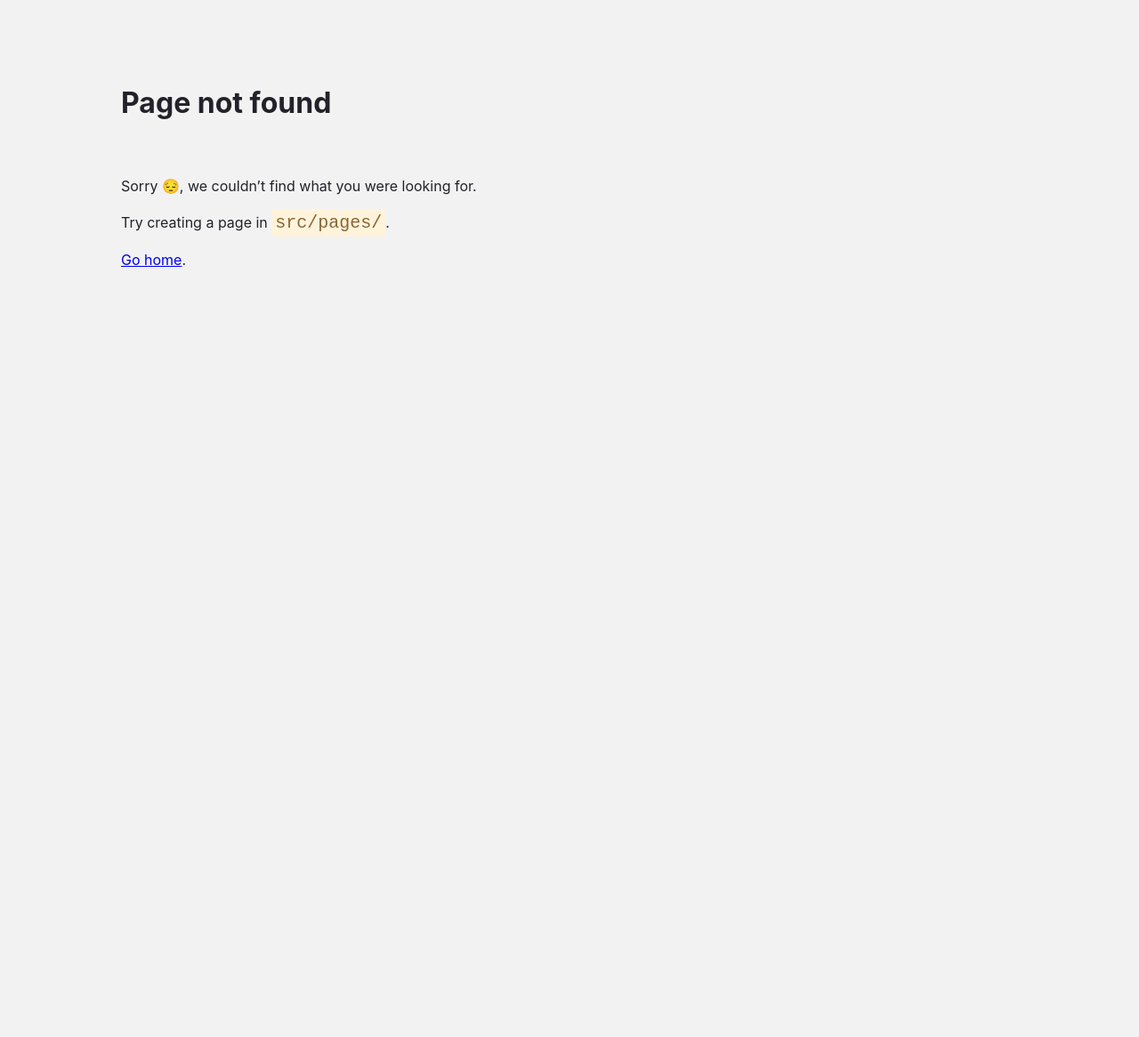
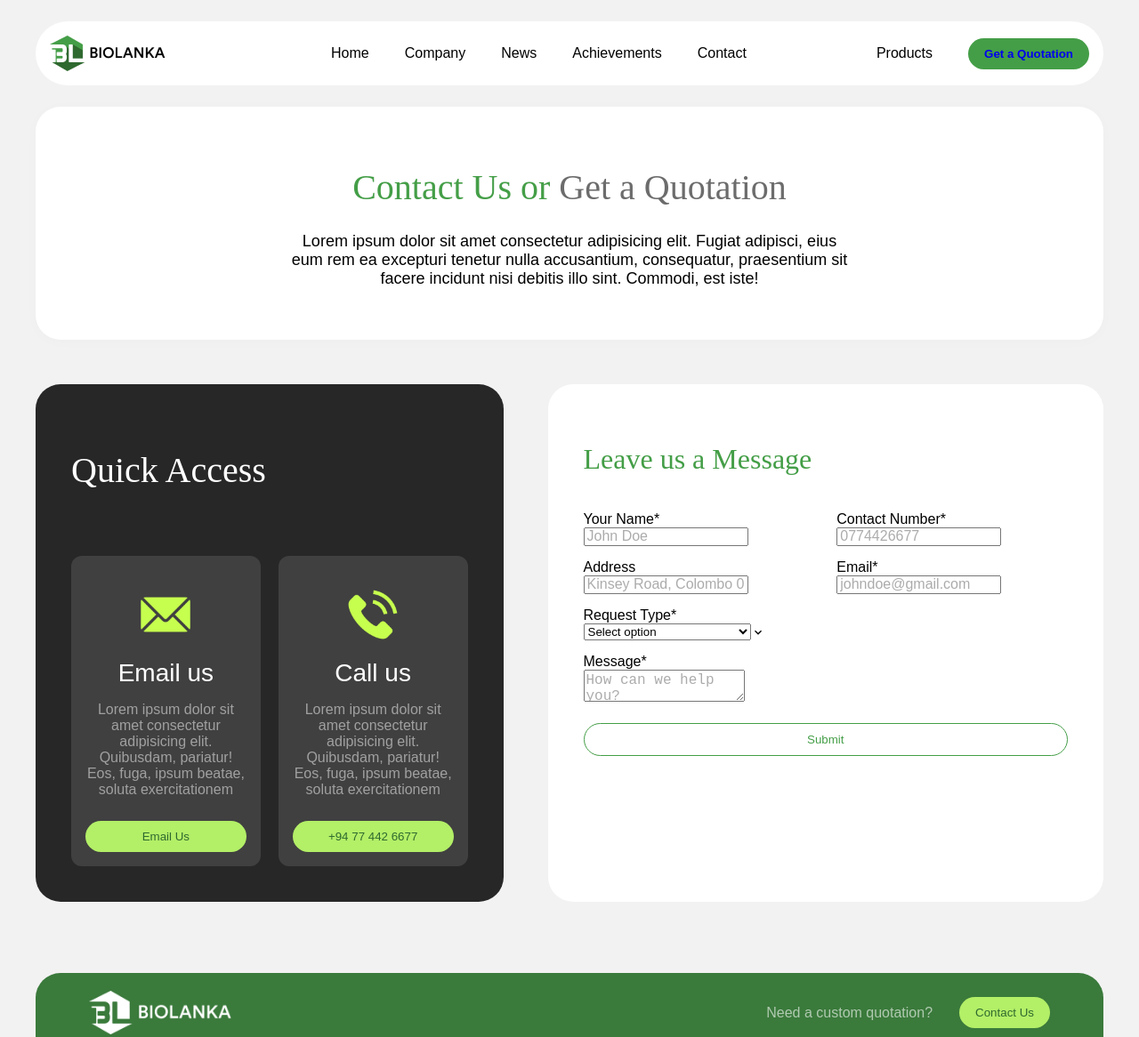
Before and after one commit to asherdharmasiri/biolankaexports, a Gatsby site: page /contact-us in a window 1280 px wide. Before the commit this address had no page. Shown: the top 1166 px of the page at 89% size. Before the commit the page ends 800 px from the top, so only its background shows below. Built offline with nearby package versions, Linux system fonts and the light colour scheme; Gatsby itself is replaced by a stand-in of ours.

Commit message:
add contact us page

```diff
--- /dev/null
+++ b/src/components/ContactUs/ContactForm/ContactForm.js
@@ -0,0 +1,126 @@
+import React from "react";
+import * as classes from "./ContactForm.module.scss";
+import Button from "../../../ui/Button/Button";
+import { StaticImage } from "gatsby-plugin-image";
+import {
+  FormControl,
+  FormLabel,
+  Input,
+  Select,
+  Textarea,
+} from "@chakra-ui/react";
+
+const ContactForm = () => {
+  return (
+    <div className={classes.ContactForm}>
+      <div className={classes.ContactPanel}>
+        <h2>Quick Access</h2>
+        <div className={classes.CardContainer}>
+          <div className={classes.ContactCard}>
+            <StaticImage src="../../../images/contact/email.png" width={100} />
+            <div>
+              <span>Email us</span>
+              <p>
+                Lorem ipsum dolor sit amet consectetur adipisicing elit.
+                Quibusdam, pariatur! Eos, fuga, ipsum beatae, soluta
+                exercitationem{" "}
+              </p>
+              <Button secondary width={100}>
+                Email Us
+              </Button>
+            </div>
+          </div>
+          <div className={classes.ContactCard}>
+            <StaticImage src="../../../images/contact/phone.png" width={100} />
+            <div>
+              <span>Call us</span>
+              <p>
+                Lorem ipsum dolor sit amet consectetur adipisicing elit.
+                Quibusdam, pariatur! Eos, fuga, ipsum beatae, soluta
+                exercitationem{" "}
+              </p>
+              <Button secondary width={100}>
+                +94 77 442 6677
+              </Button>
+            </div>
+          </div>
+        </div>
+      </div>
+      <div className={classes.Form}>
+        <div className={classes.Title}>
+          <h2>Leave us a Message</h2>
+        </div>
+        <form>
+          <div className={classes.Row}>
+            <FormControl isRequired>
+              <FormLabel>Your Name</FormLabel>
+              <Input
+                type="email"
+                size="lg"
+                placeholder="John Doe"
+                _placeholder={{ opacity: 0.6, fontSize: 16 }}
+              />
+            </FormControl>
+            <FormControl isRequired>
+              <FormLabel>Contact Number</FormLabel>
+              <Input
+                type="email"
+                size="lg"
+                placeholder="0774426677"
+                _placeholder={{ opacity: 0.6, fontSize: 16 }}
+              />
+            </FormControl>
+          </div>
+          <div className={classes.Row}>
+            <FormControl>
+              <FormLabel>Address</FormLabel>
+              <Input
+                type="email"
+                size="lg"
+                placeholder="Kinsey Road, Colombo 08"
+                _placeholder={{ opacity: 0.6, fontSize: 16 }}
+              />
+            </FormControl>
+            <FormControl isRequired>
+              <FormLabel>Email</FormLabel>
+              <Input
+                type="email"
+                size="lg"
+                placeholder="johndoe@gmail.com"
+                _placeholder={{ opacity: 0.6, fontSize: 16 }}
+              />
+            </FormControl>
+          </div>
+          <div className={classes.Row}>
+            <FormControl isRequired>
+              <FormLabel>Request Type</FormLabel>
+              <Select
+                placeholder="Select option"
+                size="lg"
+                _placeholder={{ opacity: 0.6, fontSize: 16 }}
+              >
+                <option value="option1">New Business Enquiry</option>
+                <option value="option2">Quotation Enquiry</option>
+                <option value="option3">Product Enquiry</option>
+                <option value="option3">Request Help</option>
+                <option value="option3">Other</option>
+              </Select>
+            </FormControl>
+          </div>
+          <FormControl isRequired>
+            <FormLabel>Message</FormLabel>
+            <Textarea
+              placeholder="How can we help you?"
+              _placeholder={{ opacity: 0.6, fontSize: 16 }}
+            />
+          </FormControl>
+          <Button outline width={100}>
+            Submit
+          </Button>
+        </form>
+      </div>
+    </div>
+  );
+};
+
+export default ContactForm;
--- /dev/null
+++ b/src/components/ContactUs/ContactForm/ContactForm.module.scss
@@ -0,0 +1,76 @@
+.ContactForm {
+  margin-top: 50px;
+  display: flex;
+  gap: 50px;
+}
+
+.ContactPanel {
+  background-color: #272727;
+  width: 45%;
+  padding: 40px;
+  border-radius: 28px;
+  h2 {
+    font-family: DM Serif Display;
+    font-size: 40px;
+    font-style: normal;
+    font-weight: 400;
+    color: white;
+  }
+}
+
+.CardContainer {
+  display: flex;
+  gap: 20px;
+}
+
+.ContactCard {
+  margin-top: 40px;
+  display: flex;
+  flex-direction: column;
+  align-items: center;
+  background-color: #404040;
+  padding: 16px;
+  border-radius: 12px;
+  text-align: center;
+  span {
+    color: white;
+    font-size: 28px;
+  }
+  p {
+    color: white;
+    opacity: 0.5;
+  }
+  button {
+    margin-top: 10px;
+  }
+}
+
+.Form {
+  width: 55%;
+  background-color: white;
+  padding: 40px;
+  border-radius: 28px;
+  form {
+    margin-top: 40px;
+  }
+  button {
+    margin-top: 20px;
+  }
+}
+
+.Title {
+  h2 {
+    color: #449e47;
+    font-family: DM Serif Display;
+    font-size: 32px;
+    font-style: normal;
+    font-weight: 400;
+  }
+}
+
+.Row {
+  display: grid;
+  grid-template-columns: repeat(2, 1fr);
+  gap: 25px;
+  margin-bottom: 15px;
+}
--- /dev/null
+++ b/src/components/ContactUs/Header/Header.js
@@ -0,0 +1,22 @@
+import React from "react";
+import * as classes from "./Header.module.scss";
+
+const Header = () => {
+  return (
+    <div className={classes.Header}>
+      <div className={classes.Container}>
+        <h1>
+          Contact Us or <span>Get a Quotation</span>
+        </h1>
+        <p>
+          Lorem ipsum dolor sit amet consectetur adipisicing elit. Fugiat
+          adipisci, eius eum rem ea excepturi tenetur nulla accusantium,
+          consequatur, praesentium sit facere incidunt nisi debitis illo sint.
+          Commodi, est iste!
+        </p>
+      </div>
+    </div>
+  );
+};
+
+export default Header;
--- /dev/null
+++ b/src/components/ContactUs/Header/Header.module.scss
@@ -0,0 +1,28 @@
+.Header {
+  background-color: white;
+  box-shadow: 0px 2px 16px 0px rgba(0, 0, 0, 0.02);
+  border-radius: 28px;
+  padding: 40px;
+  text-align: center;
+  display: flex;
+  justify-content: center;
+  .Container {
+    width: 75%;
+  }
+  h1 {
+    font-family: DM Serif Display;
+    font-size: 40px;
+    font-style: normal;
+    font-weight: 400;
+    color: #449e47;
+    span {
+      color: #6c6c6c;
+    }
+  }
+  p {
+    margin-top: 15px;
+    padding-inline-start: 100px;
+    padding-inline-end: 100px;
+    font-size: 18px;
+  }
+}
--- a/src/components/Navbar/Navbar.js
+++ b/src/components/Navbar/Navbar.js
@@ -10,7 +10,11 @@ const Navbar = () => {
       <StaticImage src="../../images/logo.png" alt="logo" />
       <ul>
         <li>
-          <Link to="/" activeClassName={classes.ActiveLink} className={classes.Link}>
+          <Link
+            to="/"
+            activeClassName={classes.ActiveLink}
+            className={classes.Link}
+          >
             Home
           </Link>
         </li>
@@ -28,8 +32,16 @@ const Navbar = () => {
         </li>
       </ul>
       <div className={classes.Right}>
-        <Link to="/products" activeClassName={classes.ActiveLink} className={classes.Link}>Products</Link>
-        <Button primary>Get a Quotation</Button>
+        <Link
+          to="/products"
+          activeClassName={classes.ActiveLink}
+          className={classes.Link}
+        >
+          Products
+        </Link>
+        <Button primary>
+          <Link to="/contact-us">Get a Quotation</Link>
+        </Button>
       </div>
     </nav>
   );
--- /dev/null
+++ b/src/pages/contact-us/index.js
@@ -0,0 +1,17 @@
+import React from "react";
+import Layout from "../../components/Layout/Layout";
+import Header from "../../components/ContactUs/Header/Header";
+import ContactForm from "../../components/ContactUs/ContactForm/ContactForm";
+
+const ContactUsPage = () => {
+  return (
+    <Layout>
+      <Header />
+      <ContactForm />
+    </Layout>
+  );
+};
+
+export default ContactUsPage;
+
+export const Head = () => <title>Contact Us</title>;
--- a/src/styles/global.scss
+++ b/src/styles/global.scss
@@ -1,6 +1,6 @@
 body {
-  background: #f2f2f2;
-  font-family: "DM Sans", sans-serif;
+  background: #f2f2f2 !important;
+  font-family: "DM Sans", sans-serif !important;
   margin: 0;
   padding: 0;
 }
--- a/src/ui/Button/Button.js
+++ b/src/ui/Button/Button.js
@@ -1,7 +1,7 @@
 import React from "react";
 import * as classes from "./Button.module.scss";
 
-const Button = ({ children, primary, secondary, outline, inverse }) => {
+const Button = ({ children, primary, secondary, outline, inverse, width }) => {
   let styleClasses = [classes.Button];
   if (primary) {
     styleClasses.push(classes.Primary);
@@ -12,7 +12,11 @@ const Button = ({ children, primary, secondary, outline, inverse }) => {
   } else if (inverse) {
     styleClasses.push(classes.Inverse);
   }
-  return <button className={styleClasses.join(" ")}>{children}</button>;
+  return (
+    <button className={styleClasses.join(" ")} style={{ width: width + "%" }}>
+      {children}
+    </button>
+  );
 };
 
 export default Button;
```
Also changed, not shown: src/images/contact/email.png (added), src/images/contact/phone.png (added).
